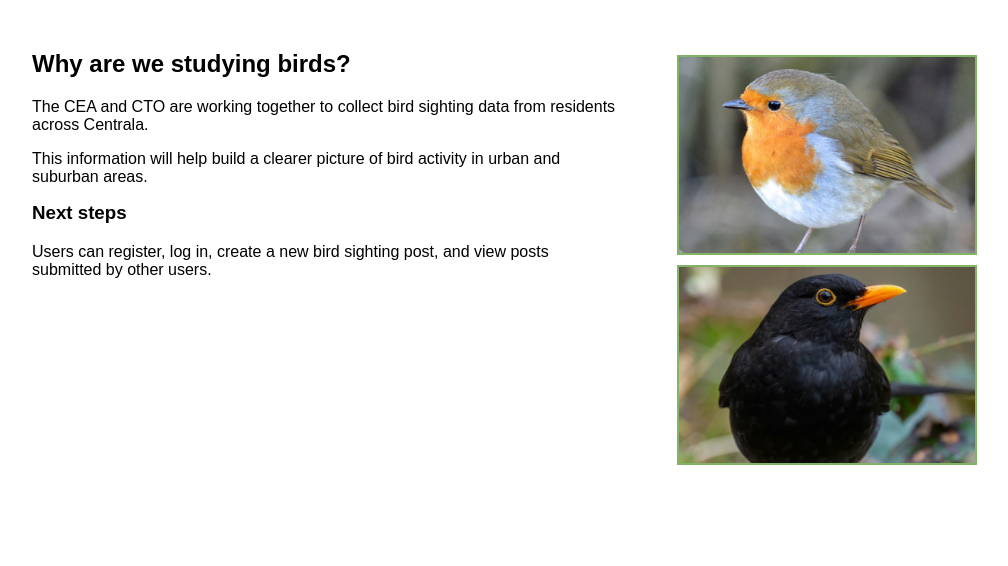
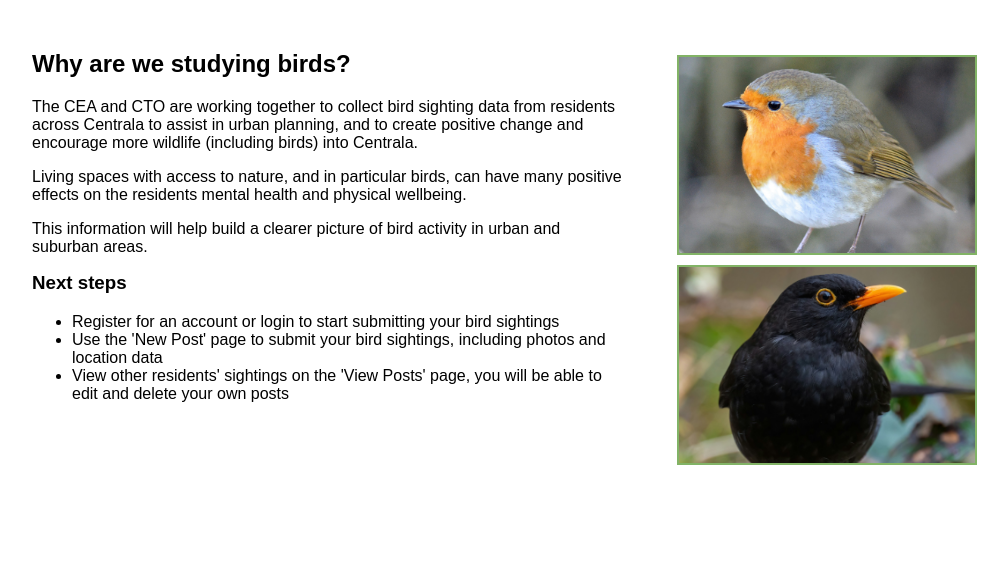
Before and after one commit to dhurrell001/CTA-Bird-Study-Website-ATHE-level-4-Unit-10, a Flask app: page / in a window 1280 px wide. Shown: the part 142-708 px from the top of the page, without its empty margins (158-1166 px from the left). Run offline with Flask 3, Linux system fonts and the light colour scheme.

Commit message:
add home page

```diff
--- a/templates/home.html
+++ b/templates/home.html
@@ -1,4 +1,47 @@
-<!DOCTYPE html>
+{% extends "base.html" %}
+
+{% block title %}Home{% endblock %}
+
+{% block content %}
+ <main class="home-container">
+        <section class="home-text">
+            <h2>Why are we studying birds?</h2>
+
+            <p>
+                The CEA and CTO are working together to collect bird sighting data
+                from residents across Centrala to assist in urban planning, and
+                 to create positive change and encourage more wildlife (including birds) into Centrala.
+            </p>
+<P>
+  Living spaces with access to nature, and in particular birds, can have many
+  positive effects on the residents mental health and physical wellbeing.
+</P>
+            <p>
+                This information will help build a clearer picture of bird activity
+                in urban and suburban areas.
+            </p>
+
+            <h3>Next steps</h3>
+            <p>
+                <ul>
+                    <li>Register for an account or login to start submitting your bird sightings</li>
+                    <li>Use the 'New Post' page to submit your bird sightings, including photos and location data</li>
+                    <li>View other residents' sightings on the 'View Posts' page, you will be able to edit and delete your own posts</li>
+                </ul>
+            </p>
+        </section>
+        <section class="home-images">
+          <div class ="image-box">
+            <img src="{{ url_for('static', filename='images/chris-smith-ZeIFgSO3MAU-unsplash.jpg') }}" alt="Bird" class="bird-image">
+          </div>
+
+          <div class ="image-box">
+            <img src="{{ url_for('static', filename='images/doncoombez-5fcvoU3V3Ic-unsplash.jpg') }}" alt="Bird" class="bird-image">
+        </section>
+    </main>
+{% endblock %}
+
+<!-- <!DOCTYPE html>
 <html lang="en">
 <head>
     <meta charset="UTF-8">
@@ -27,9 +70,13 @@
 
             <p>
                 The CEA and CTO are working together to collect bird sighting data
-                from residents across Centrala.
+                from residents across Centrala to assist in urban planning, and
+                 to create positive change and encourage more wildlife (including birds) into Centrala.
             </p>
-
+<P>
+  Living spaces with access to nature, and in particular birds, can have many
+  positive effects on the residents mental health and physical wellbeing.
+</P>
             <p>
                 This information will help build a clearer picture of bird activity
                 in urban and suburban areas.
@@ -37,8 +84,11 @@
 
             <h3>Next steps</h3>
             <p>
-                Users can register, log in, create a new bird sighting post, and view
-                posts submitted by other users.
+                <ul>
+                    <li>Register for an account or login to start submitting your bird sightings</li>
+                    <li>Use the 'New Post' page to submit your bird sightings, including photos and location data</li>
+                    <li>View other residents' sightings on the 'View Posts' page, you will be able to edit and delete your own posts</li>
+                </ul>
             </p>
         </section>
         <section class="home-images">
@@ -52,4 +102,4 @@
     </main>
 
 </body>
-</html>
+</html> -->
```
